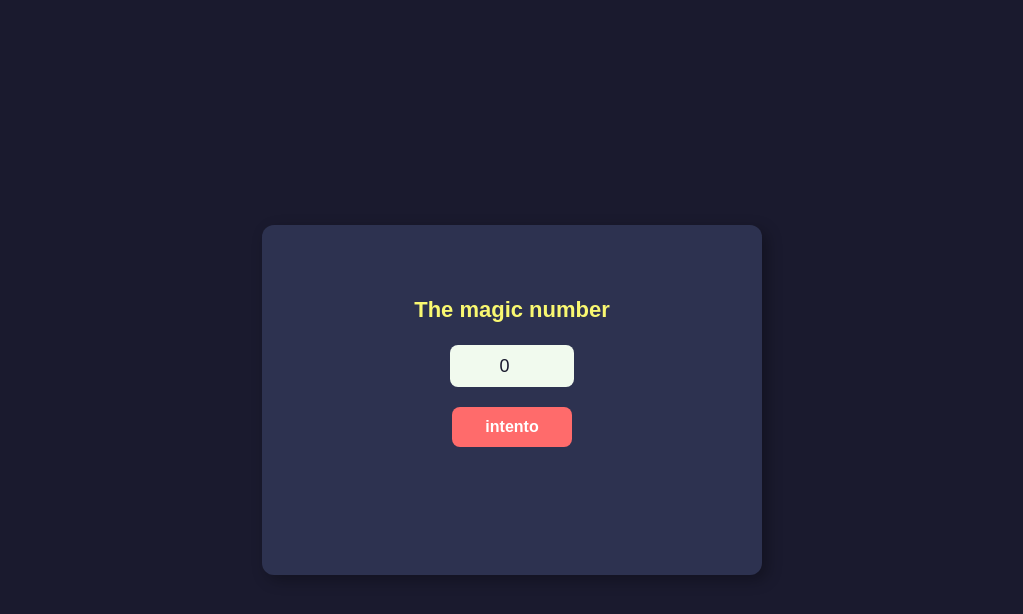
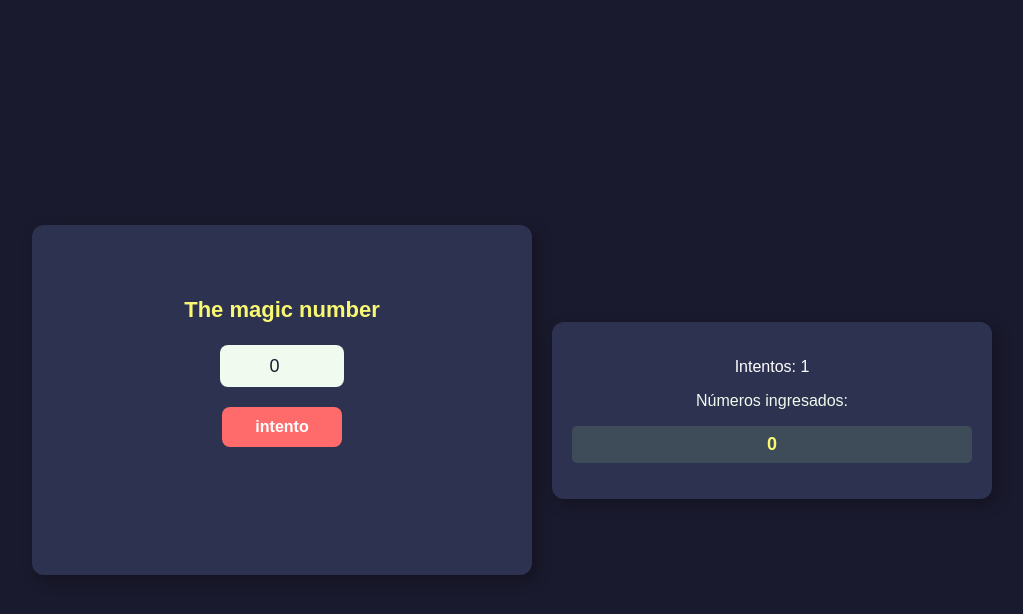
Before and after one commit to carlosrs14/the-magic-number, a plain HTML site: page index.html in a window 1280 px wide. Both pictures are taken after a click on the button "intento". Shown: the whole page, without its empty margins (128-1151 px from the left). Drawn offline with Linux system fonts and the light colour scheme.

Commit message:
adding lastnumber functioanily

```diff
--- a/css/style.css
+++ b/css/style.css
@@ -6,8 +6,14 @@ body, main, html {
     width: 100%;
     background-color: #1A1A2E;
     font-family: Arial, sans-serif;
+    color: white;
+    gap: 20px;
 }
-
+main {
+    width: 90%;
+    margin: 20px;
+    padding: 20px;
+}
 .container {
     background-color: #2D3250;
     color: #F9F871;
@@ -72,3 +78,39 @@ body, main, html {
     color: white;
     transform: scale(0.98);
 }
+
+.datos {
+    margin-top: 20px;
+    background-color: #2D3250;
+    padding: 20px;
+    border-radius: 12px;
+    box-shadow: 5px 5px 15px rgba(0, 0, 0, 0.3);
+    width: 400px;
+    text-align: center;
+}
+
+#intentos {
+    font-size: 16px;
+    color: #F1FAEE;
+}
+
+#lista-intentos {
+    list-style: none;
+    padding: 0;
+    margin-top: 10px;
+}
+
+#lista-intentos li {
+    background-color: #3E4C59;
+    padding: 8px;
+    margin-bottom: 5px;
+    border-radius: 5px;
+    font-size: 18px;
+    font-weight: bold;
+    color: #F9F871;
+    transition: 0.3s;
+}
+
+#lista-intentos li:hover {
+    background-color: #52616B;
+}
--- a/index.html
+++ b/index.html
@@ -15,6 +15,15 @@
                 <button id="btn" type="submit">intento</button>
             </form>
         </div>
+        <div class="datos">
+            <div id="mejor">
+                <p>Intentos: <span id="contador">0</span></p>
+            </div>
+            <div id="intentos">
+                <p>Números ingresados:</p>
+                <ul id="lista-intentos"></ul>
+            </div>
+        </div>
     </main>
     <script src="/js/script.js"></script>
 </body>
--- a/js/script.js
+++ b/js/script.js
@@ -1,19 +1,41 @@
-let secretNumber = parseInt(Math.random() * 100);
+let secretNumber = parseInt(Math.random() * 100) + 1;
 const form = document.getElementById("form");
-const number = document.getElementById("number");
+const numberInput = document.getElementById("number");
+const contador = document.getElementById("contador");
+const listaIntentos = document.getElementById("lista-intentos");
+
+var intentos = 0;
+var numerosIngresados = new Set();
 
 form.addEventListener("submit", function(event) {
     event.preventDefault();
 
-    validateWinner();
+    let userNumber = parseInt(numberInput.value);
+
+    if (numerosIngresados.has(userNumber)) {
+        alert("ya has ingresado este numero");
+        return;
+    }
+
+    numerosIngresados.add(userNumber);
+    intentos++;
+    contador.textContent = intentos;
+
+    let li = document.createElement("li");
+    li.className = "intento";
+    li.textContent = userNumber;
+
+    listaIntentos.prepend(li);
+
+    validateWinner(userNumber);
 });
 
-function validateWinner() {
-    if (secretNumber < number.value) {
+function validateWinner(userNumber) {
+    if (secretNumber < userNumber) {
         alert("tu numero es mayor");
         return;
     }
-    if (secretNumber > number.value) {
+    if (secretNumber > userNumber) {
         alert("tu numero es menor");
         return;
     }
```
